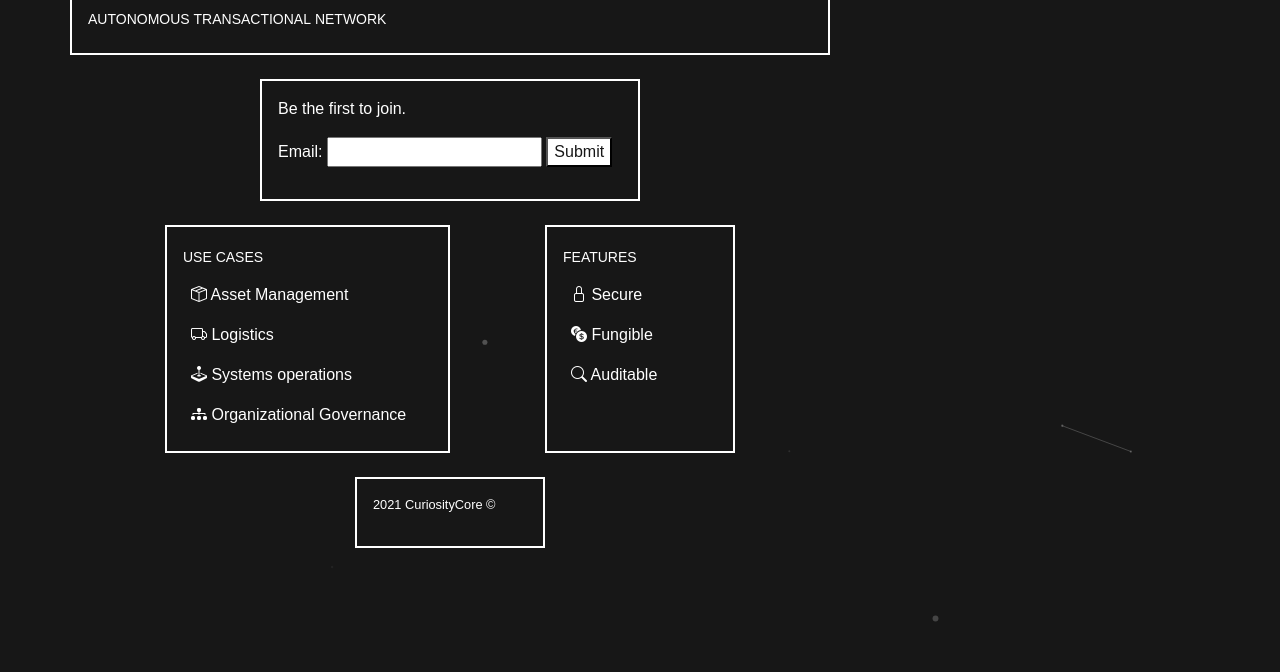
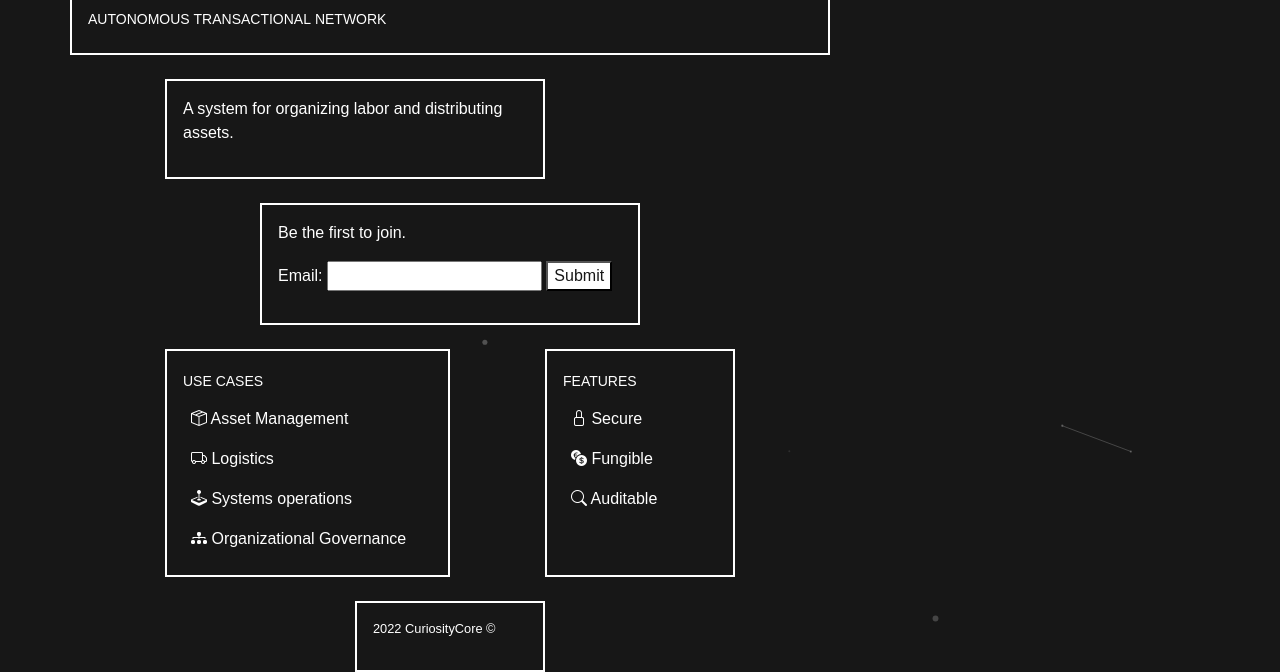
Before and after one commit to lolotrgeek/underpin-site, a plain HTML site: page index.html in a window 1280 px wide. Shown: the part 138-810 px from the top of the page. Drawn offline with nearby package versions, Linux system fonts and the light colour scheme.

Commit message:
chore: up date & tag line

```diff
--- a/index.html
+++ b/index.html
@@ -20,6 +20,11 @@
                     <h2 class="subheader fs-5">
                         Autonomous transactional network
                     </h2>
+                </div>
+            </div>
+            <div class="row">
+                <div class="section col-md-4 offset-md-1">
+                        <p>A system for organizing labor and distributing assets.</p>
                 </div>
             </div>
             <div class="row">
@@ -67,7 +72,7 @@
             </div>
             <div class="row">
                 <div class="footer col-md-2 offset-md-3">
-                    <a href="http://curiositycore.com"><p>2021 CuriosityCore &#169;</p></a>
+                    <a href="http://curiositycore.com"><p>2022 CuriosityCore &#169;</p></a>
                 </div>
             </div>
         </div>
```
